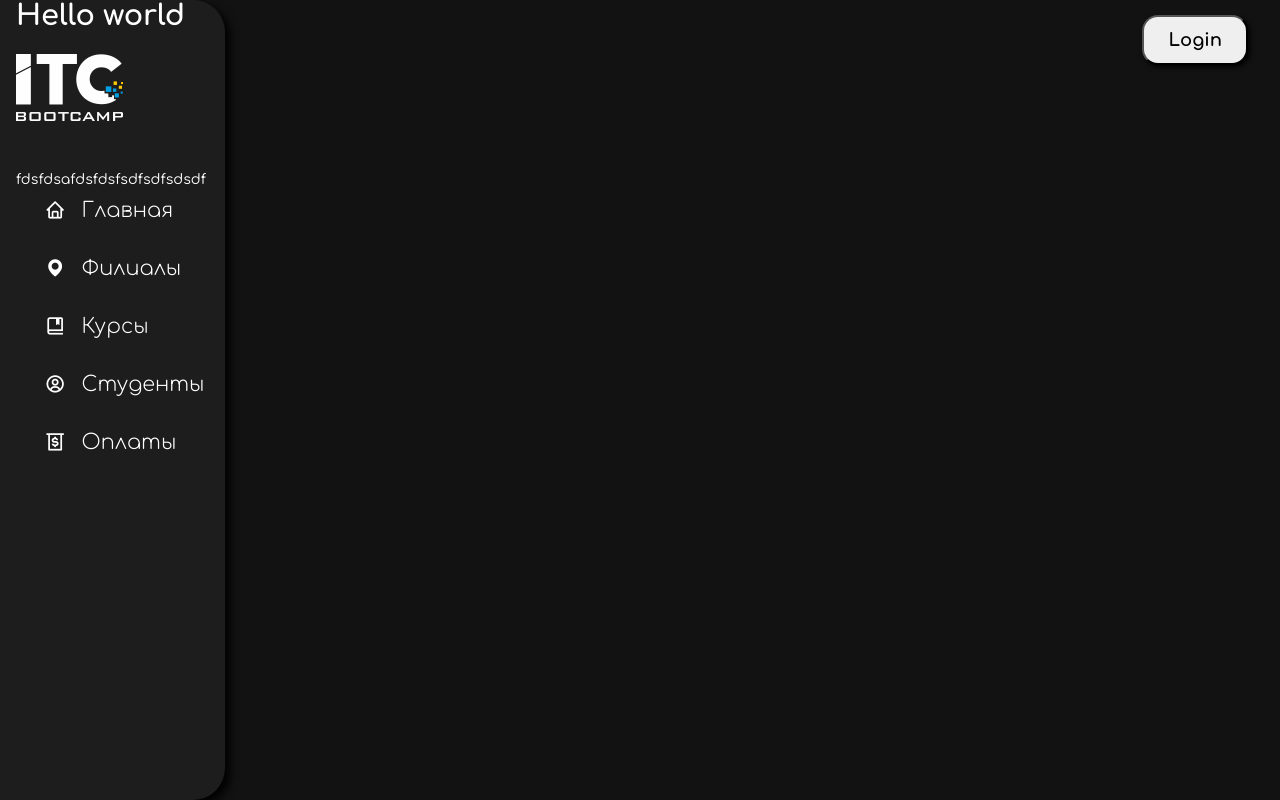
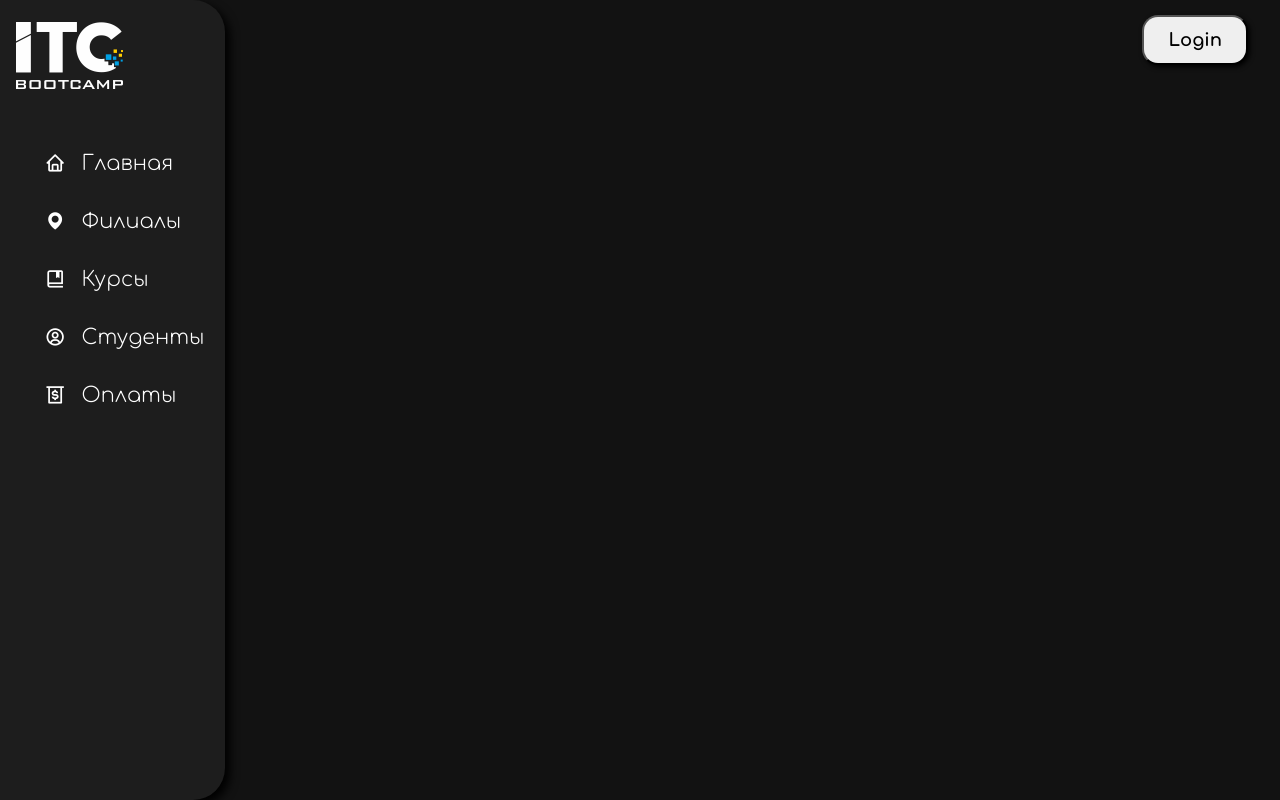
Before and after one commit to Saveliy113/CRMITC, a plain HTML site: page main.html in a window 1280 px wide. Drawn offline with nearby package versions, Linux system fonts and the light colour scheme.

Commit message:
Deleted folder

```diff
--- a/main.html
+++ b/main.html
@@ -11,13 +11,11 @@
 <body>
     <div class="container">
         <aside>
-            <h1>Hello world</h1>
             <div class="logo">
                 <a href="#">
                     <img src="./images/ITClogoW.png" alt="ITClogo">
                 </a>
             </div>
-fdsfdsafdsfdsfsdfsdfsdsdf
             <div class="menu">
                 <a href="#">
                     <i class='bx bx-home'></i>
```
Also changed, not shown: 1 other file.
